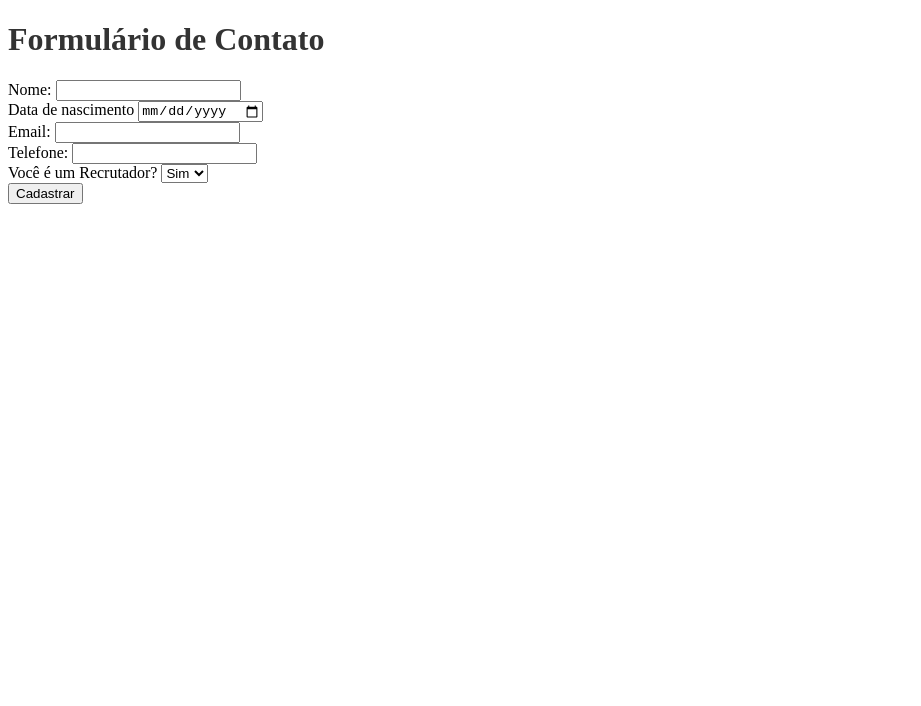
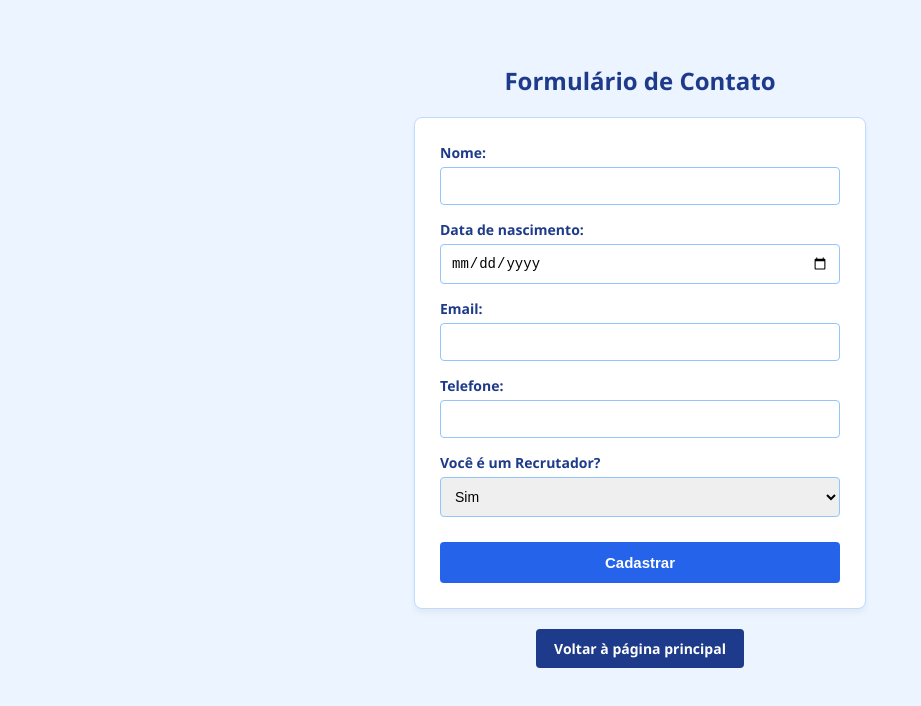
Before and after one commit to daniel7365/Formul-rio, a plain HTML site: page index.html in a window 1280 px wide. Shown: the whole page, without its empty margins (0-921 px from the left). Drawn offline with Linux system fonts and the light colour scheme.

Commit message:
Revamp contact form with new styles and language
Updated the HTML structure and styling for the contact form, including language change to Portuguese and added CSS for improved layout.

```diff
--- a/index.html
+++ b/index.html
@@ -1,31 +1,131 @@
 <!DOCTYPE html>
-<html lang="en">
+<html lang="pt-BR">
 <head>
     <meta charset="UTF-8">
     <meta name="viewport" content="width=device-width, initial-scale=1.0">
-    <title>Document</title>
+    <title>Formulário de Contato</title>
+
+    <style>
+        body {
+            font-family: 'Segoe UI', Arial, sans-serif;
+            background-color: #ebf4ff;
+            color: #1e293b;
+            padding: 40px 15px;
+            display: flex;
+            flex-direction: column;
+            align-items: center;
+        }
+
+        h1 {
+            color: #1e3a8a;
+            margin-bottom: 20px;
+            font-size: 24px;
+        }
+
+
+        form {
+            background-color: #ffffff;
+            padding: 25px;
+            border-radius: 8px;
+            border: 1px solid #bfdbfe;
+            box-shadow: 0 4px 6px rgba(0, 0, 0, 0.05);
+            width: 100%;
+            max-width: 400px;
+        }
+
+
+        form div {
+            margin-bottom: 15px;
+        }
+
+
+        label {
+            display: block;
+            font-weight: 600;
+            margin-bottom: 5px;
+            color: #1e3a8a;
+            font-size: 14px;
+        }
+
+        input, select {
+            width: 100%;
+            padding: 10px;
+            border: 1px solid #93c5fd;
+            border-radius: 4px;
+            font-size: 14px;
+            box-sizing: border-box;
+        }
+
+
+        input:focus, select:focus {
+            outline: none;
+            border-color: #2563eb;
+            box-shadow: 0 0 4px rgba(37, 99, 235, 0.3);
+        }
+
+        /* Botão Cadastrar */
+        button[type="submit"] {
+            width: 100%;
+            padding: 12px;
+            background-color: #2563eb;
+            color: #ffffff;
+            border: none;
+            border-radius: 4px;
+            font-size: 15px;
+            font-weight: bold;
+            cursor: pointer;
+            transition: background-color 0.2s;
+            margin-top: 10px;
+        }
+
+        button[type="submit"]:hover {
+            background-color: #1d4ed8;
+        }
+
+
+        .btn-voltar {
+            display: inline-block;
+            margin-top: 20px;
+            padding: 10px 18px;
+            background-color: #1e3a8a;
+            color: #ffffff;
+            text-decoration: none;
+            border-radius: 4px;
+            font-weight: bold;
+            font-size: 14px;
+            transition: background-color 0.2s;
+        }
+
+        .btn-voltar:hover {
+            background-color: #2563eb;
+        }
+    </style>
 </head>
 <body>
-    <h1 style="color: #333333;">Formulário de Contato</h1>
+
+    <h1>Formulário de Contato</h1>
+
     <form>
-        <div>
         <div>
             <label for="nomeUsuario">Nome:</label>
             <input type="text" id="nomeUsuario" name="nomeUsuario">
         </div>
 
         <div>
-            <label for="nascimento">Data de nascimento</label>
+            <label for="nascimento">Data de nascimento:</label>
             <input type="date" id="nascimento" name="nascimento">
         </div>
+
         <div>
             <label for="email">Email:</label>
             <input type="email" id="email" name="email">
         </div>
+
         <div>
             <label for="telefone">Telefone:</label>
             <input type="tel" id="telefone" name="telefone">
         </div>
+
         <div>
             <label for="cargo">Você é um Recrutador?</label>
             <select id="cargo" name="cargo">
@@ -33,8 +133,11 @@
                 <option value="nao">Não</option>
             </select>
         </div>
+
         <button type="submit">Cadastrar</button>
-    </div>
     </form>
+
+    <a href="https://daniel7365.github.io/Site-Principal/" class="btn-voltar">Voltar à página principal</a>
+
 </body>
 </html>
```
